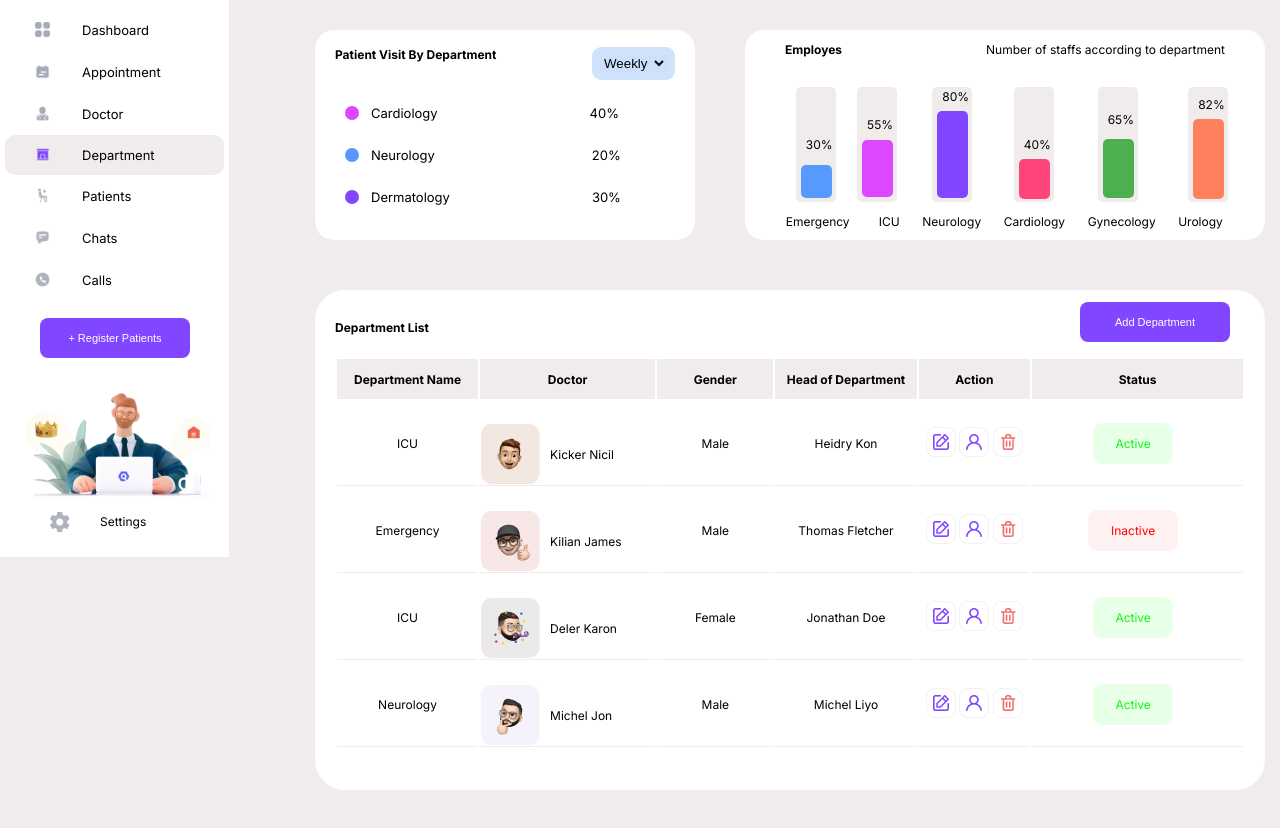
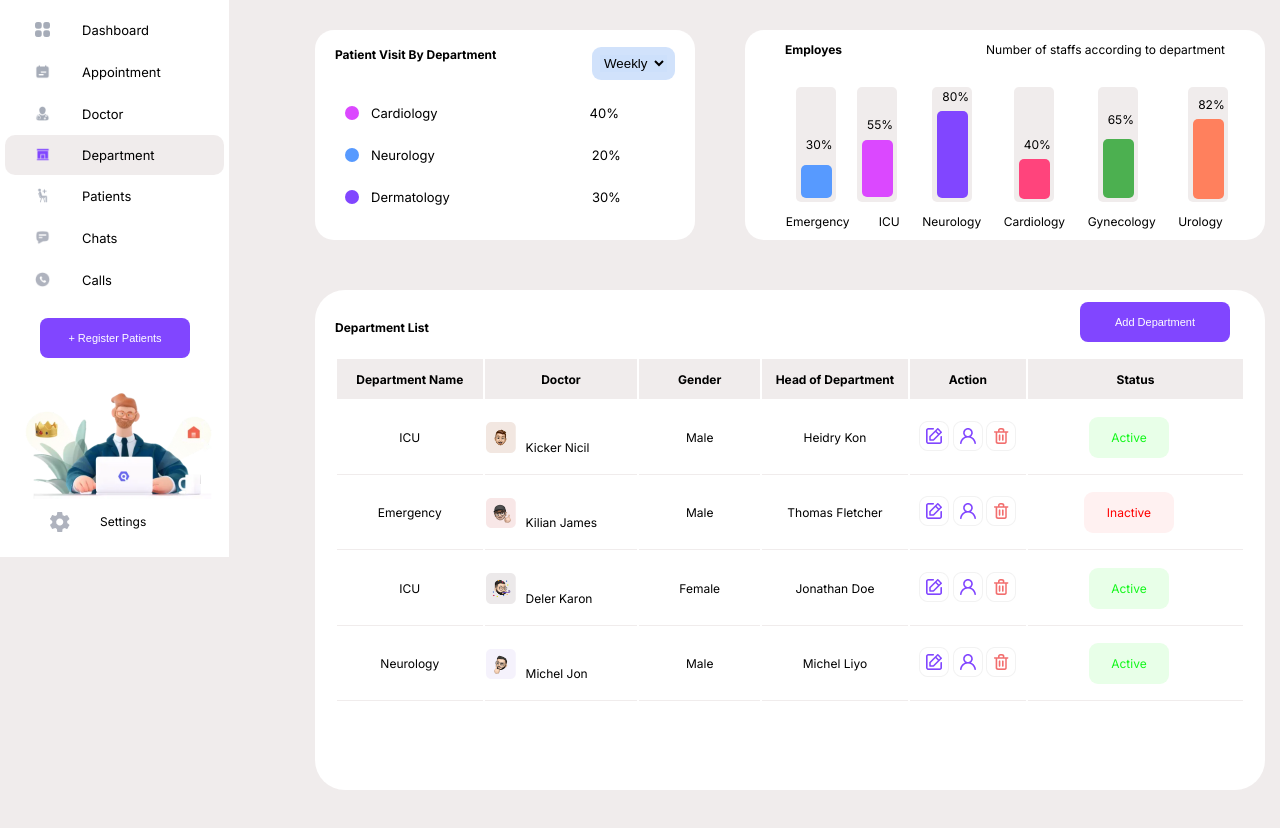
Before and after one commit to PLD908/Capstone, a plain HTML site: page index.html in a window 1280 px wide. Shown: the part 90-918 px from the top of the page. Drawn offline with Linux system fonts and the light colour scheme.

Commit message:
I changed some code

```diff
--- a/style.css
+++ b/style.css
@@ -363,7 +363,12 @@ th{
     display: flex;
     align-items: center;
     gap: 10px;
-    margin-top: 22px;
+    margin-top: 20px;
+    border-bottom: 1px solid rgba(238, 233, 233, 0.854);
+}
+.dip img{
+    margin-bottom: 20px;
+    width: 30px;
 }
 .btn{
     display: flex;
```
